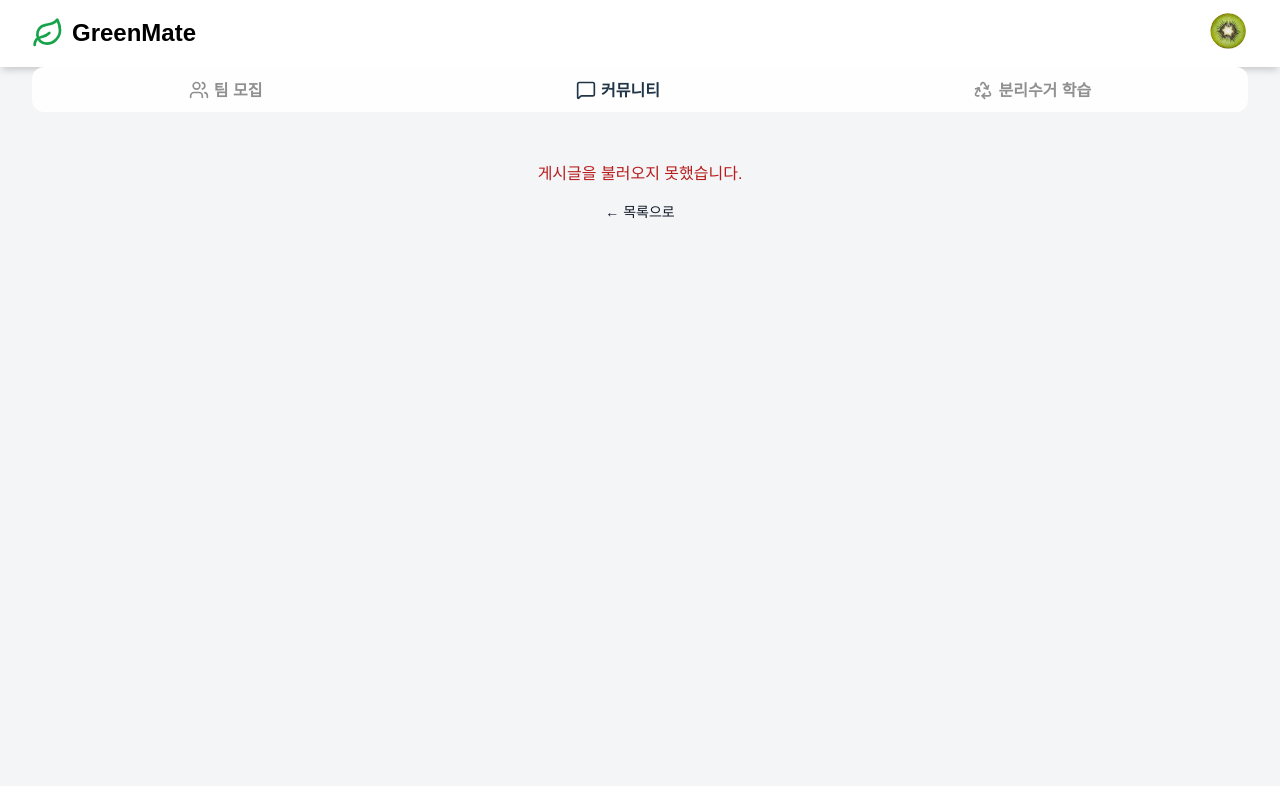
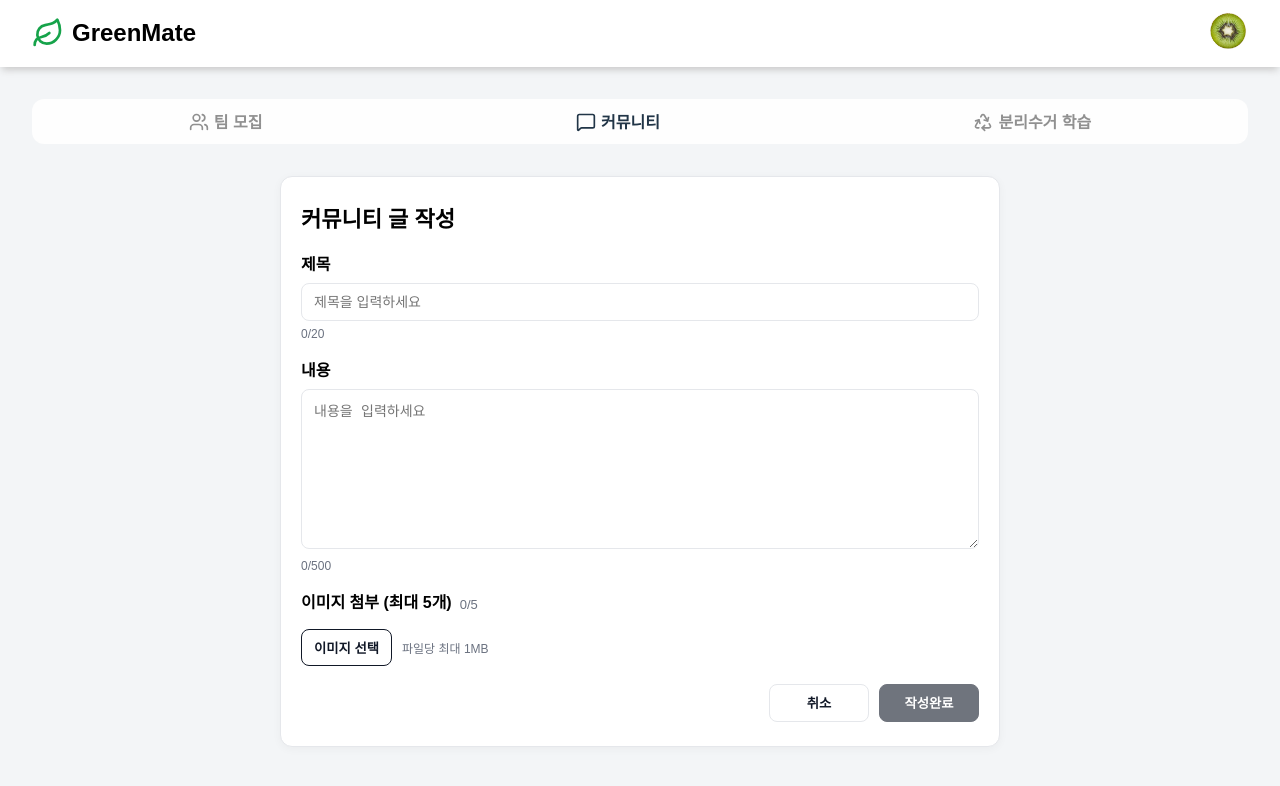
Before and after one commit to konempty/GreenMate-FE-T2, a React (Vite) app: page /community/create in a window 1280 px wide. Shown: the top 786 px of the page. Built offline with nearby package versions, Linux system fonts and the light colour scheme.

Commit message:
TEAM2-70 멘토님 리뷰 반영

```diff
--- a/src/App.tsx
+++ b/src/App.tsx
@@ -20,7 +20,7 @@ function App() {
         <Route path="/community">
           <Route index element={<Community />} />
           <Route path=":id" element={<CommunityDetail />} />
-          <Route path="new" element={<CommunityNew />} />
+          <Route path="create" element={<CommunityNew />} />
         </Route>
         <Route path="/post/create" element={<CreatePost />} />
       </Routes>
--- a/src/components/Community.tsx
+++ b/src/components/Community.tsx
@@ -240,7 +240,7 @@ export default function Community() {
 
       <main className="community-container">
         <div className="compose-wrap">
-          <Link to="/community/new" className="compose-btn">
+          <Link to="/community/create" className="compose-btn">
             새 게시물 작성
           </Link>
         </div>
--- a/src/components/CommunityNew.tsx
+++ b/src/components/CommunityNew.tsx
@@ -5,7 +5,9 @@ import { PageNavigation } from "../components/PageNavigation";
 import "../styles/Community.css";
 
 const MAX_IMAGES = 5;
-const MAX_MB = 10;
+const MAX_MB = 1;
+const TITLE_MAX = 20;
+const CONTENT_MAX = 500;
 
 export default function CommunityNew() {
   const navigate = useNavigate();
@@ -15,6 +17,8 @@ export default function CommunityNew() {
   const [files, setFiles] = useState<File[]>([]);
   const [previews, setPreviews] = useState<string[]>([]);
   const [submitting, setSubmitting] = useState(false);
+  const [titleErr, setTitleErr] = useState<string | null>(null);
+  const [contentErr, setContentErr] = useState<string | null>(null);
 
   const fileInputRef = useRef<HTMLInputElement | null>(null);
 
@@ -22,12 +26,43 @@ export default function CommunityNew() {
     return () => previews.forEach((url) => URL.revokeObjectURL(url));
   }, [previews]);
 
+  const onChangeTitle = (e: React.ChangeEvent<HTMLInputElement>) => {
+    let v = e.target.value;
+    if (v.length > TITLE_MAX) {
+      setTitleErr(`제목은 최대 ${TITLE_MAX}자까지 입력할 수 있어요.`);
+      v = v.slice(0, TITLE_MAX);
+    } else {
+      setTitleErr(null);
+    }
+    setTitle(v);
+  };
+
+  const onChangeContent = (e: React.ChangeEvent<HTMLTextAreaElement>) => {
+    let v = e.target.value;
+    if (v.length > CONTENT_MAX) {
+      setContentErr(`내용은 최대 ${CONTENT_MAX}자까지 입력할 수 있어요.`);
+      v = v.slice(0, CONTENT_MAX);
+    } else {
+      setContentErr(null);
+    }
+    setContent(v);
+  };
+
   const pickImages = (e: React.ChangeEvent<HTMLInputElement>) => {
     if (!e.target.files) return;
     const selected = Array.from(e.target.files);
 
     const remain = Math.max(0, MAX_IMAGES - files.length);
+    if (remain === 0) {
+      alert(`이미지는 최대 ${MAX_IMAGES}장까지 첨부할 수 있어요.`);
+      e.target.value = "";
+      return;
+    }
     const clipped = selected.slice(0, remain);
+    const overSize = clipped.filter((f) => f.size > MAX_MB * 1024 * 1024);
+    if (overSize.length) {
+      alert(`파일당 최대 ${MAX_MB}MB 까지만 업로드 가능합니다.`);
+    }
 
     const safe = clipped.filter((f) => f.size <= MAX_MB * 1024 * 1024);
     if (safe.length === 0) {
@@ -44,6 +79,12 @@ export default function CommunityNew() {
     e.target.value = "";
   };
 
+  const isInvalid =
+    title.trim().length === 0 ||
+    content.trim().length === 0 ||
+    !!titleErr ||
+    !!contentErr;
+
   const removeImage = (idx: number) => {
     setFiles((prev) => prev.filter((_, i) => i !== idx));
     setPreviews((prev) => {
@@ -55,10 +96,7 @@ export default function CommunityNew() {
 
   const onSubmit = async (e: React.FormEvent) => {
     e.preventDefault();
-    if (submitting) return;
-
-    if (title.trim().length === 0) return alert("제목을 입력해 주세요.");
-    if (content.trim().length === 0) return alert("내용을 입력해 주세요.");
+    if (submitting || isInvalid) return;
 
     setSubmitting(true);
     try {
@@ -80,32 +118,46 @@ export default function CommunityNew() {
       </header>
 
       <main className="community-container">
-        <form className="new-card" onSubmit={void onSubmit}>
+        <form className="new-card" onSubmit={void onSubmit} noValidate>
           <h2 className="new-title">커뮤니티 글 작성</h2>
 
           <div className="new-field">
             <label className="new-label">제목</label>
             <input
-              className="new-input"
+              className={`new-input ${titleErr ? "is-error" : ""}`}
               placeholder="제목을 입력하세요"
               value={title}
-              onChange={(e) => setTitle(e.target.value)}
-              maxLength={80}
+              onChange={onChangeTitle}
+              maxLength={TITLE_MAX + 5}
               disabled={submitting}
+              aria-invalid={!!titleErr}
             />
+            <div className="new-help">
+              <span className="new-counter">
+                {title.length}/{TITLE_MAX}
+              </span>
+              {titleErr && <span className="new-error">{titleErr}</span>}
+            </div>
           </div>
 
           <div className="new-field">
             <label className="new-label">내용</label>
             <textarea
-              className="new-textarea"
+              className={`new-textarea ${contentErr ? "is-error" : ""}`}
               placeholder="내용을 입력하세요"
               value={content}
-              onChange={(e) => setContent(e.target.value)}
+              onChange={onChangeContent}
               rows={8}
-              maxLength={2000}
+              maxLength={CONTENT_MAX + 20}
               disabled={submitting}
+              aria-invalid={!!contentErr}
             />
+            <div className="new-help">
+              <span className="new-counter">
+                {content.length}/{CONTENT_MAX}
+              </span>
+              {contentErr && <span className="new-error">{contentErr}</span>}
+            </div>
           </div>
 
           <div className="new-field">
@@ -170,7 +222,7 @@ export default function CommunityNew() {
             <button
               type="submit"
               className="new-btn primary"
-              disabled={submitting}
+              disabled={submitting || isInvalid}
               aria-busy={submitting}
             >
               {submitting ? "작성중…" : "작성완료"}
--- a/src/styles/Community.css
+++ b/src/styles/Community.css
@@ -373,16 +373,31 @@
 @media (max-width: 640px) {
   .new-preview-grid { grid-template-columns: repeat(3, 1fr); }
 }
-.new-preview-item { position: relative; width: 100%; }
+.new-preview-item {
+  position: relative;
+  width: 100%; height: 100px;
+  border-radius: 12px; overflow: hidden;
+  background: #fff;
+  box-shadow: 0 0 0 1px #e5e7eb inset;
+}
+
 .new-preview-item img {
-  display: block; width: 100%; height: 100px; object-fit: cover;
-  border: 1px solid #e5e7eb; border-radius: 8px;
+  display: block;
+  width: 100%; height: 100%;
+  object-fit: cover;
+  border: 0; border-radius: 0;
+  backface-visibility: hidden;
+  -webkit-font-smoothing: antialiased;
 }
+
 .new-remove-thumb {
-  position: absolute; top: -8px; right: -8px;
-  width: 24px; height: 24px; border-radius: 9999px;
-  border: none; background: #ef4444; color: #fff; font-weight: 700;
-  cursor: pointer; box-shadow: 0 2px 6px rgba(0,0,0,.15);
+  position: absolute;
+  top: 6px; right: 6px; width: 24px; height: 24px;
+  border-radius: 9999px; border: none;
+  background: #ef4444; color: #fff;
+  font-weight: 700; line-height: 24px;
+  cursor: pointer;
+  box-shadow: 0 2px 6px rgba(0,0,0,.15);
 }
 
 .new-actions {
@@ -396,3 +411,18 @@
 .new-btn.ghost { background: #fff; color: #111827; }
 .new-btn.primary { background: #111827; color: #fff; border-color: #111827; }
 .new-btn:disabled { opacity: .6; cursor: not-allowed; }
+
+.new-help {
+  display: flex;
+  justify-content: space-between;
+  align-items: center;
+  margin-top: 6px;
+}
+.new-counter { font-size: 12px; color: #6b7280; }
+.new-error { font-size: 12px; color: #dc2626; }
+
+.new-input.is-error,
+.new-textarea.is-error {
+  border-color: #dc2626;
+  box-shadow: 0 0 0 1px rgba(220, 38, 38, .1) inset;
+}
```
